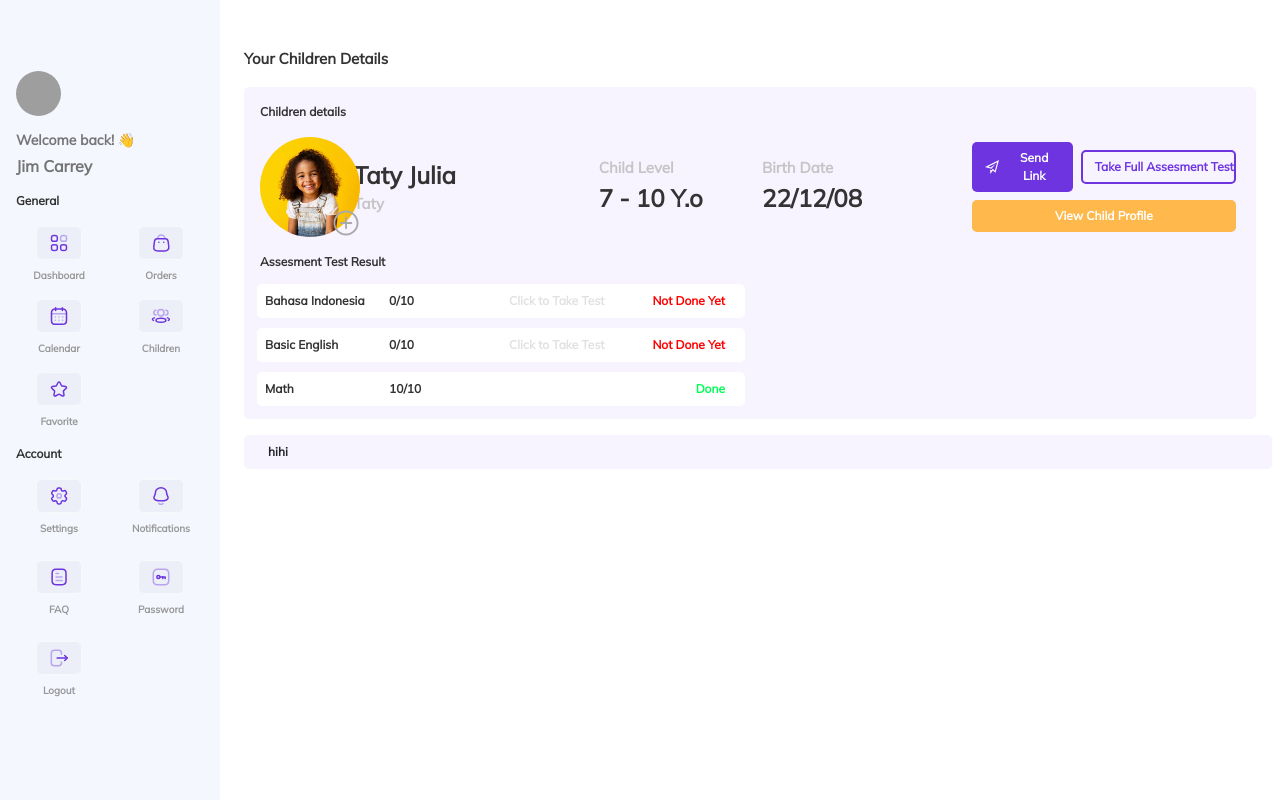
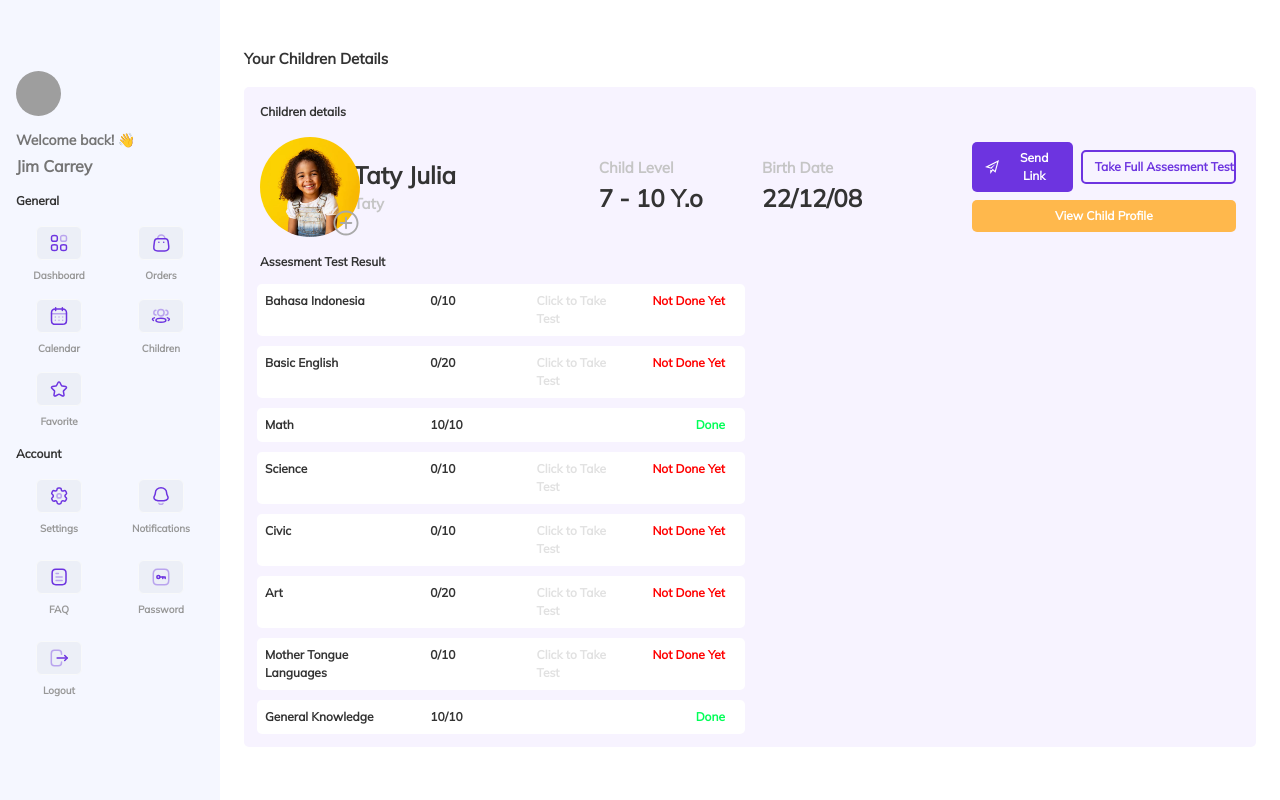
Before and after one commit to FilbertFlorenza/marketplace-prototype, a CodeIgniter 4 app: the page made by app/Views/welcome_message.php in a window 1280 px wide. Run offline with PHP 8.4 and a stand-in for CodeIgniter, Linux system fonts and the light colour scheme; the template is opened without the code that fills it, so the values that code supplies are empty; some libraries are stand-ins or nearby versions; grey boxes are pictures that could not be loaded.

Commit message:
add scrollable children details

```diff
--- a/app/Views/welcome_message.php
+++ b/app/Views/welcome_message.php
@@ -168,11 +168,11 @@
                 </div>
             </div>
 
-            <div class="d-flex p-2 flex-column p-2 pt-5 ps-4 flex-fill">
+            <div class="d-flex p-2 flex-column p-2 pt-5 ps-4" style="overflow-y: auto; max-height: 100vh;">
                 <div class="detail-heading">
                     <p>Your Children Details</p>
                 </div>
-                <div class="p-2 mb-3 children-details-card me-3">
+                <div class="p-2 mb-3 me-3 children-details-card">
                     <div class="p-2 detail-title">Children details</div>
                     <div class="p-2 row align-items-center mx-auto">
                         <div class="col-md-4">
@@ -240,7 +240,7 @@
                             <div class="test-result-card p-2">
                                 <a href="#">
                                     <div class="row">
-                                        <div class="col-md-3">Bahasa Indonesia</div>
+                                        <div class="col-md-4">Bahasa Indonesia</div>
                                         <div class="col">0/10</div>
                                         <div class="col" style="color: #e1e1e1">Click to Take Test</div>
                                         <div class="col text-end pe-4" style="color: #ff0000">Not Done Yet</div>
@@ -252,7 +252,43 @@
                             <div class="test-result-card p-2">
                                 <a href="#">
                                     <div class="row">
-                                        <div class="col-md-3">Basic English</div>
+                                        <div class="col-md-4">Basic English</div>
+                                        <div class="col">0/20</div>
+                                        <div class="col" style="color: #e1e1e1">Click to Take Test</div>
+                                        <div class="col text-end pe-4" style="color: #ff0000">Not Done Yet</div>
+                                    </div>
+                                </a>
+                            </div>
+                        </div>
+                        <div class="column">
+                            <div class="test-result-card p-2">
+                                <a data-bs-toggle="collapse" href="#math-test-result" role="button" aria-expanded="false" aria-controls="math-test-result">
+                                    <div class="row">
+                                        <div class="col-md-4">Math</div>
+                                        <div class="col">10/10</div>
+                                        <div class="col text-end pe-4" style="color: #00FF57">Done</div>
+                                    </div>
+                                </a>
+                                <div class="collapse" id="math-test-result">
+                                    <hr>
+                                    <div class="row test-result-detail">
+                                        <div class="col-md-3">Result</div>
+                                        <div class="col">Corrected Answer</div>
+                                        <div class="col text-end pe-4">Status</div>
+                                    </div>
+                                    <div class="row test-result-detail">
+                                        <div class="col-md-3" style="color: #c5c5c5">10/10</div>
+                                        <div class="col" style="color: #00FF57">8/10</div>
+                                        <div class="col text-end pe-4" style="color: #00FF57">Passed</div>
+                                    </div>
+                                </div>
+                            </div>
+                        </div>
+                        <div class="column">
+                            <div class="test-result-card p-2">
+                                <a href="#">
+                                    <div class="row">
+                                        <div class="col-md-4">Science</div>
                                         <div class="col">0/10</div>
                                         <div class="col" style="color: #e1e1e1">Click to Take Test</div>
                                         <div class="col text-end pe-4" style="color: #ff0000">Not Done Yet</div>
@@ -262,14 +298,50 @@
                         </div>
                         <div class="column">
                             <div class="test-result-card p-2">
-                                <a data-bs-toggle="collapse" href="#collapseExample" role="button" aria-expanded="false" aria-controls="collapseExample">
+                                <a href="#">
                                     <div class="row">
-                                        <div class="col-md-3">Math</div>
+                                        <div class="col-md-4">Civic</div>
+                                        <div class="col">0/10</div>
+                                        <div class="col" style="color: #e1e1e1">Click to Take Test</div>
+                                        <div class="col text-end pe-4" style="color: #ff0000">Not Done Yet</div>
+                                    </div>
+                                </a>
+                            </div>
+                        </div>
+                        <div class="column">
+                            <div class="test-result-card p-2">
+                                <a href="#">
+                                    <div class="row">
+                                        <div class="col-md-4">Art</div>
+                                        <div class="col">0/20</div>
+                                        <div class="col" style="color: #e1e1e1">Click to Take Test</div>
+                                        <div class="col text-end pe-4" style="color: #ff0000">Not Done Yet</div>
+                                    </div>
+                                </a>
+                            </div>
+                        </div>
+                        <div class="column">
+                            <div class="test-result-card p-2">
+                                <a href="#">
+                                    <div class="row">
+                                        <div class="col-md-4">Mother Tongue Languages</div>
+                                        <div class="col">0/10</div>
+                                        <div class="col" style="color: #e1e1e1">Click to Take Test</div>
+                                        <div class="col text-end pe-4" style="color: #ff0000">Not Done Yet</div>
+                                    </div>
+                                </a>
+                            </div>
+                        </div>
+                        <div class="column">
+                            <div class="test-result-card p-2">
+                                <a data-bs-toggle="collapse" href="#general-knowledge-test-result" role="button" aria-expanded="false" aria-controls="general-knowledge-test-result">
+                                    <div class="row">
+                                        <div class="col-md-4">General Knowledge</div>
                                         <div class="col">10/10</div>
                                         <div class="col text-end pe-4" style="color: #00FF57">Done</div>
                                     </div>
                                 </a>
-                                <div class="collapse" id="collapseExample">
+                                <div class="collapse" id="general-knowledge-test-result">
                                     <hr>
                                     <div class="row test-result-detail">
                                         <div class="col-md-3">Result</div>
@@ -286,7 +358,6 @@
                         </div>
                     </div>
                 </div>
-                <div class="p-2 ps-4 mb-3 children-details-card">hihi</div>
             </div>
         </div>
 
--- a/public/css/style.css
+++ b/public/css/style.css
@@ -6,7 +6,8 @@ body {
 
 .navbar {
     background-color: #F5F7FF;
-    width: 220px;
+    max-width: 220px;
+    min-width: 220px;
     height: 100vh;
     overflow: auto;
 }
@@ -246,3 +247,9 @@ a:hover {
 .test-result-detail {
     font-size: 10px;
 }
+
+hr {
+    background-color: #f0f0f0;
+    border: none;
+    height: 2px;
+}
```
